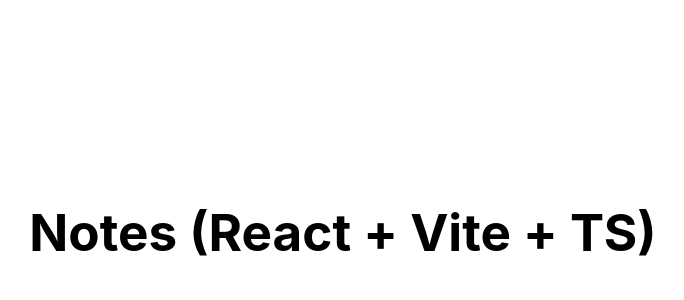
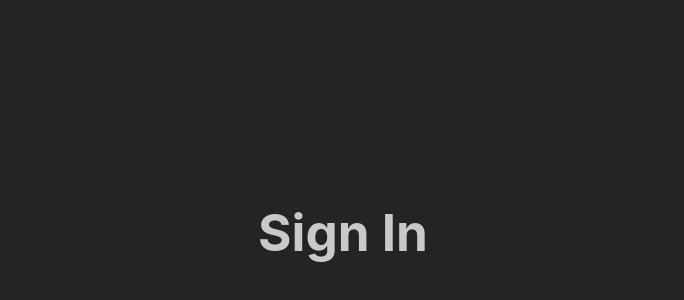
Before and after one commit to SuvStreet/Notes_Result.University, a React (Vite) app: page /signin in a window 1280 px wide. Shown: the part 168-468 px from the top of the page, without its empty margins (297-981 px from the left). Built offline with nearby package versions, Linux system fonts and the light colour scheme.

Commit message:
feat(PrivateRoute): Добавить компонент PrivateRoute.

```diff
--- a/src/app/App.tsx
+++ b/src/app/App.tsx
@@ -1,5 +1,7 @@
+import { MantineStyleProvider } from './provider'
 import { Router } from './router'
-import { MantineStyleProvider } from './provider'
+
+import { Routing } from '../pages/Routing'
 
 import './App.css'
 
@@ -7,7 +9,7 @@
   return (
     <MantineStyleProvider>
       <Router>
-        <h1>Notes (React + Vite + TS)</h1>
+        <Routing />
       </Router>
     </MantineStyleProvider>
   )
--- a/src/app/main.tsx
+++ b/src/app/main.tsx
@@ -1,12 +1,5 @@
 import { createRoot } from 'react-dom/client'
 import './index.css'
 import App from './App.tsx'
-import '@mantine/core/styles.css'
 
-import { MantineProvider } from '@mantine/core'
-
-createRoot(document.getElementById('root')!).render(
-  <MantineProvider>
-    <App />
-  </MantineProvider>
-)
+createRoot(document.getElementById('root')!).render(<App />)
--- /dev/null
+++ b/src/pages/Routing.tsx
@@ -0,0 +1,21 @@
+import { Route, Routes } from 'react-router'
+
+import { SignIn } from '../pages/signin/signin'
+import { PrivateRoute } from '../shared'
+import { Main } from './main'
+
+export const Routing = () => {
+  return (
+    <Routes>
+      <Route path="/signin" element={<SignIn />} />
+      <Route
+        path="/"
+        element={
+          <PrivateRoute>
+            <Main />
+          </PrivateRoute>
+        }
+      />
+    </Routes>
+  )
+}
--- /dev/null
+++ b/src/pages/main/Main.tsx
@@ -0,0 +1,7 @@
+export const Main = () => {
+  return (
+    <div>
+      <h1>Main Page</h1>
+    </div>
+  )
+}
--- /dev/null
+++ b/src/pages/main/index.ts
@@ -0,0 +1 @@
+export * from './Main'
--- /dev/null
+++ b/src/pages/signin/Signin.tsx
@@ -0,0 +1,7 @@
+export const SignIn = () => {
+  return (
+    <div>
+      <h1>Sign In</h1>
+    </div>
+  )
+}
--- /dev/null
+++ b/src/pages/signin/index.ts
@@ -0,0 +1 @@
+export * from './Signin'
--- /dev/null
+++ b/src/shared/index.ts
@@ -0,0 +1 @@
+export * from './ui'
--- /dev/null
+++ b/src/shared/ui/components/index.ts
@@ -0,0 +1 @@
+export *from './private-route'
--- /dev/null
+++ b/src/shared/ui/components/private-route/PrivateRoute.tsx
@@ -0,0 +1,15 @@
+import { Navigate } from 'react-router'
+
+interface PrivateRouteProps {
+  children: React.ReactNode
+}
+
+export const PrivateRoute = ({ children }: PrivateRouteProps) => {
+  const isAuthenticated = false
+
+  if (!isAuthenticated) {
+    return <Navigate to="/signin" replace />
+  }
+
+  return children
+}
--- /dev/null
+++ b/src/shared/ui/components/private-route/index.ts
@@ -0,0 +1 @@
+export * from './PrivateRoute'
--- /dev/null
+++ b/src/shared/ui/index.ts
@@ -0,0 +1 @@
+export * from './components'
```
